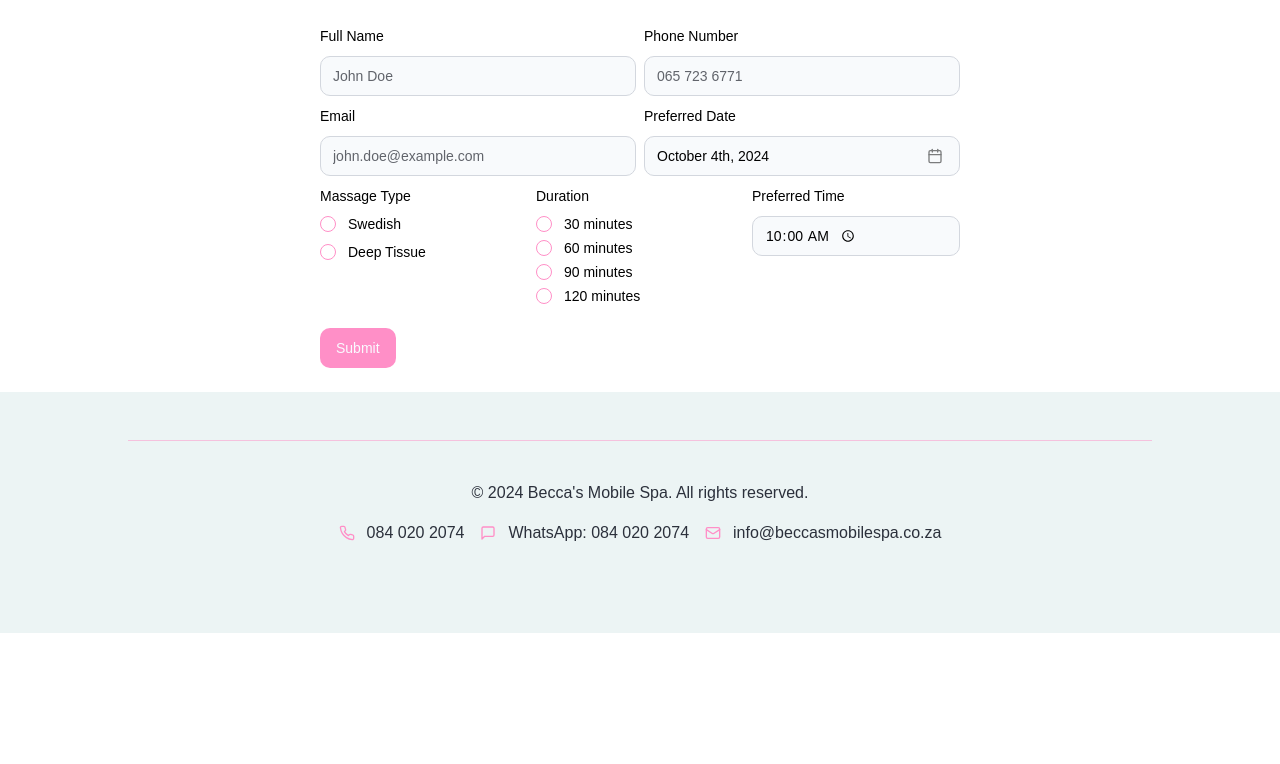
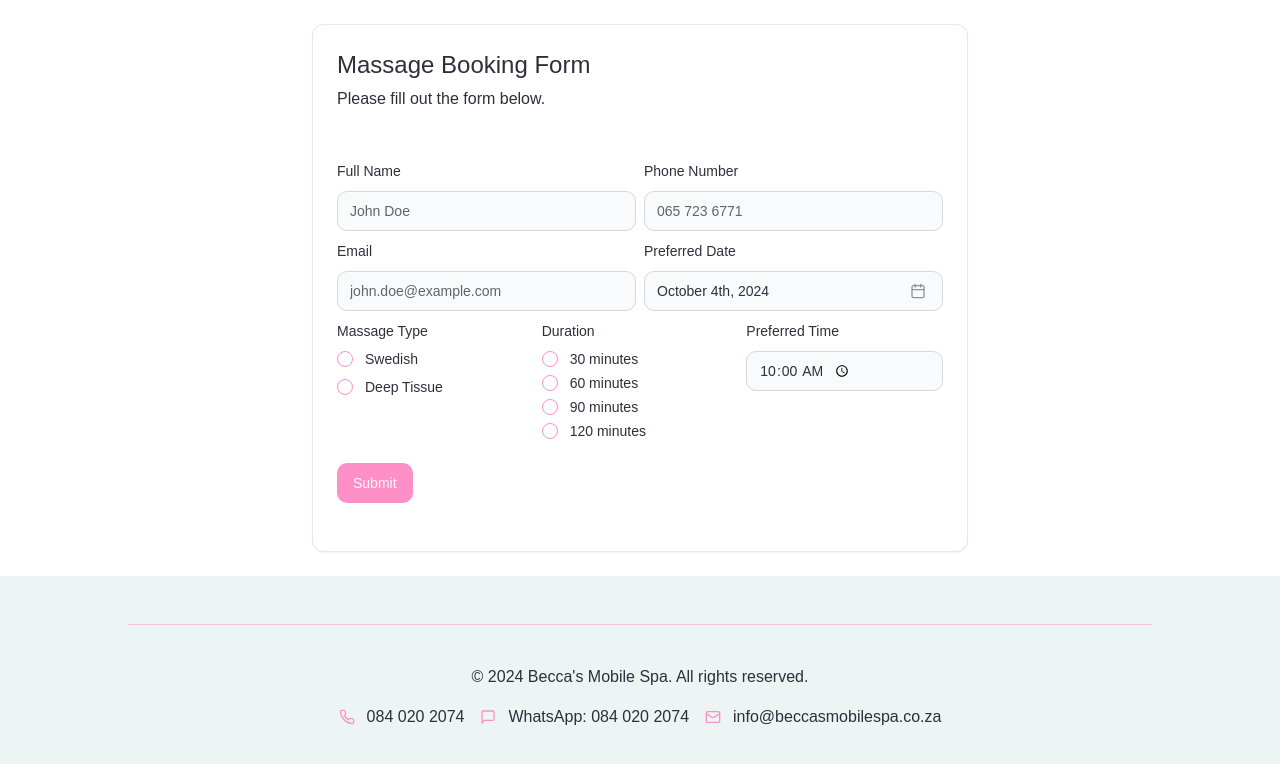
Before and after one commit to jchademwiri/beccas-mobile-spa-official-website, a Next.js app: page /book in a window 1280 px wide. Shown: the top 764 px of the page. Built offline with nearby package versions, Linux system fonts and the light colour scheme.

Commit message:
update Booking form

```diff
--- a/src/app/book/page.tsx
+++ b/src/app/book/page.tsx
@@ -1,7 +1,21 @@
 import { MassageBookingForm } from "@/components/forms";
+import { Card, CardContent, CardHeader } from "@/components/ui/card";
 
 const BookPage = () => {
-  return <MassageBookingForm />;
+  return (
+    <section className="mx-auto max-w-2xl px-2 py-6">
+      <Card>
+        <CardHeader>
+          <h2 className="text-2xl">Massage Booking Form</h2>
+          <p>Please fill out the form below.</p>
+        </CardHeader>
+
+        <CardContent>
+          <MassageBookingForm />
+        </CardContent>
+      </Card>
+    </section>
+  );
 };
 
 export default BookPage;
--- a/src/components/forms/MassageBookingForm.tsx
+++ b/src/components/forms/MassageBookingForm.tsx
@@ -71,7 +71,7 @@ export function MassageBookingForm() {
   return (
     <Form {...form}>
       <form onSubmit={form.handleSubmit(onSubmit)} className="space-y-8">
-        <section className="mx-auto max-w-2xl px-4 py-6">
+        <section className="mx-auto max-w-2xl py-6">
           <div className="grid gap-2 md:grid-cols-2">
             <FormField
               control={form.control}
```
